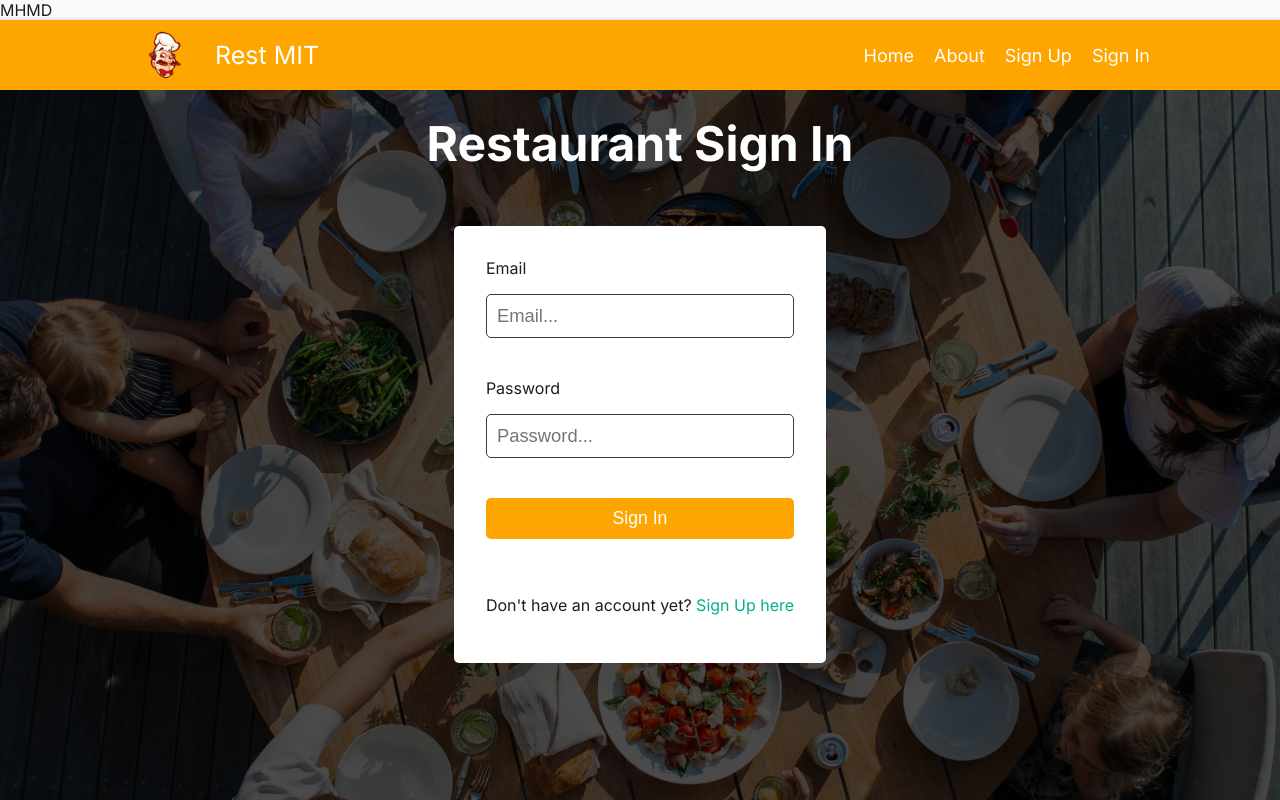
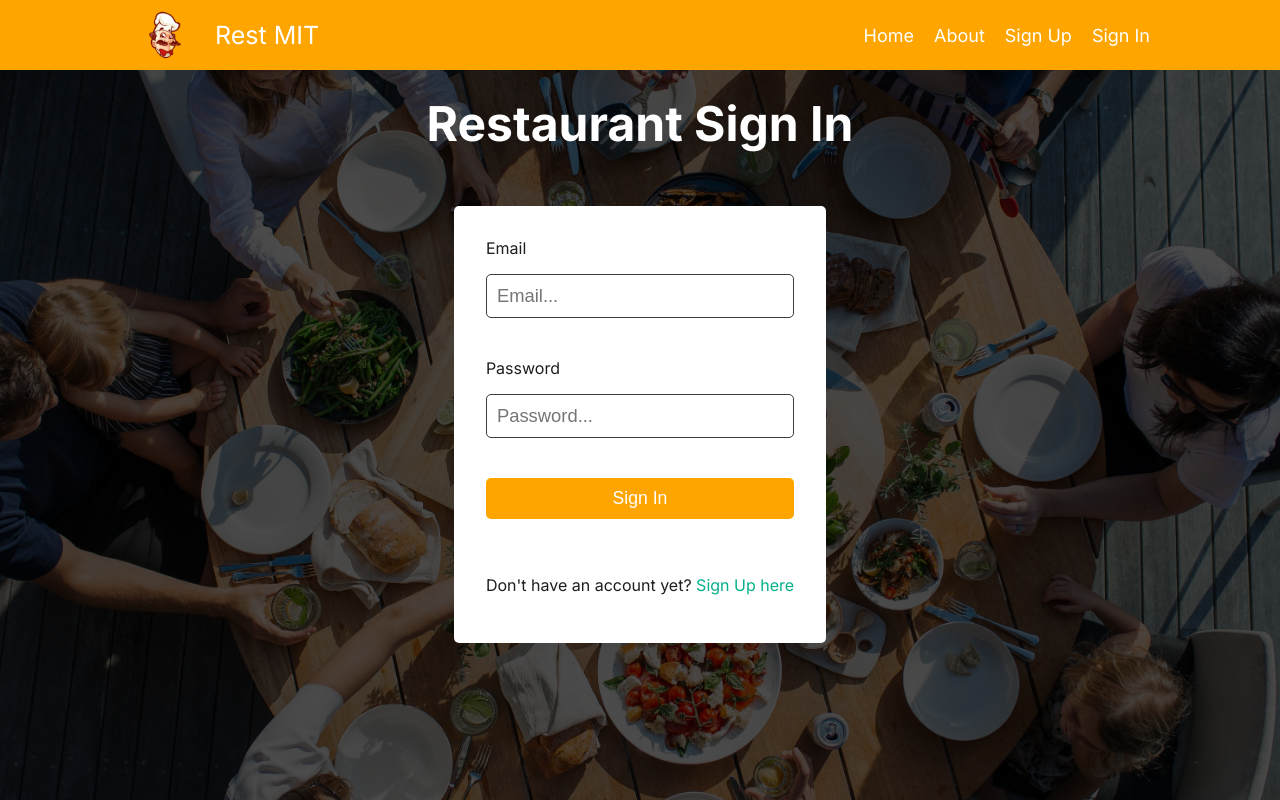
Before and after one commit to mhmd2015/REST-MIT2, a Next.js app: page /restaurant/signIn in a window 1280 px wide. Shown: the top 800 px of the page. Built offline with nearby package versions, Linux system fonts and the light colour scheme.

Commit message:
Update Navbar.jsx

```diff
--- a/components/Navbar.jsx
+++ b/components/Navbar.jsx
@@ -51,8 +51,7 @@ const Navbar = () => {
 
   return (
     <>
-      <div>MHMD</div>
-      <div>{process.env.HOST_WEB_URI}</div>
+
       <nav className={styles.navbar}>
         <Link href="/">
           <div className={styles.navbar_branding}>
```
